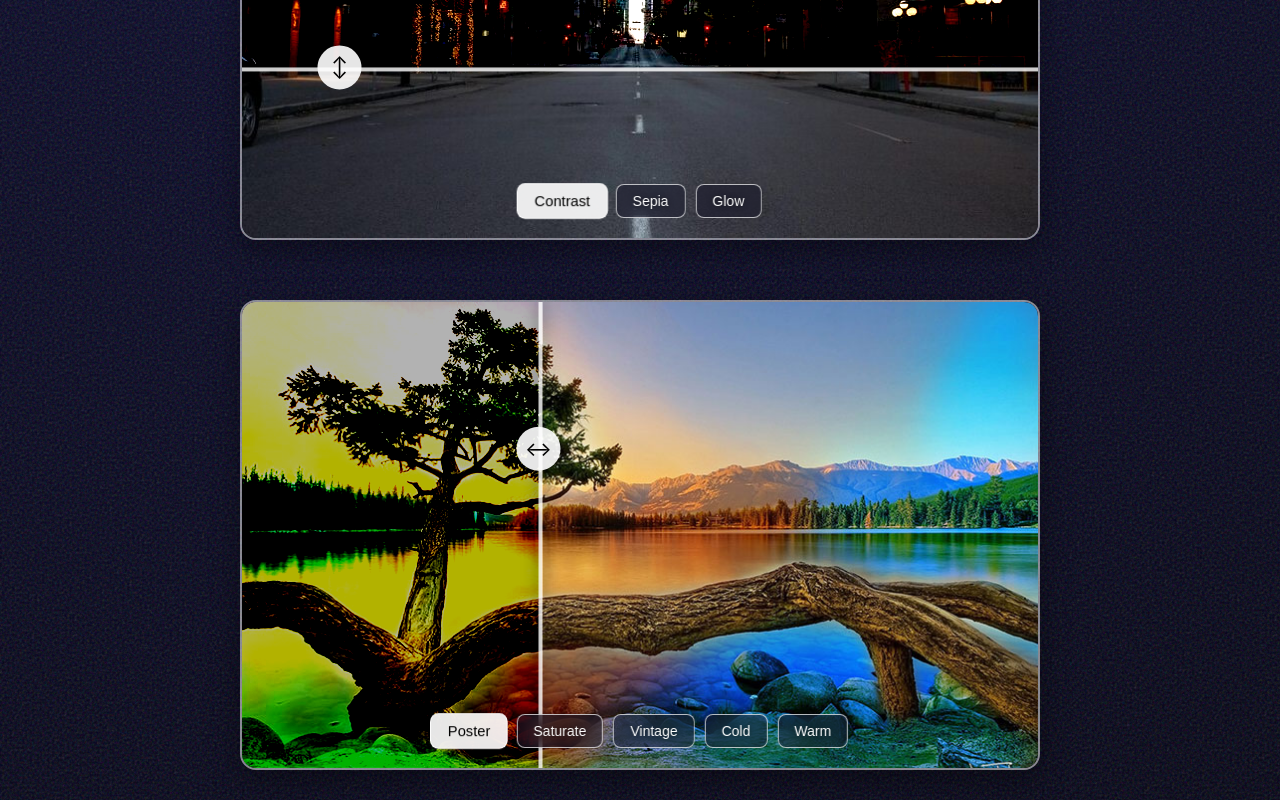
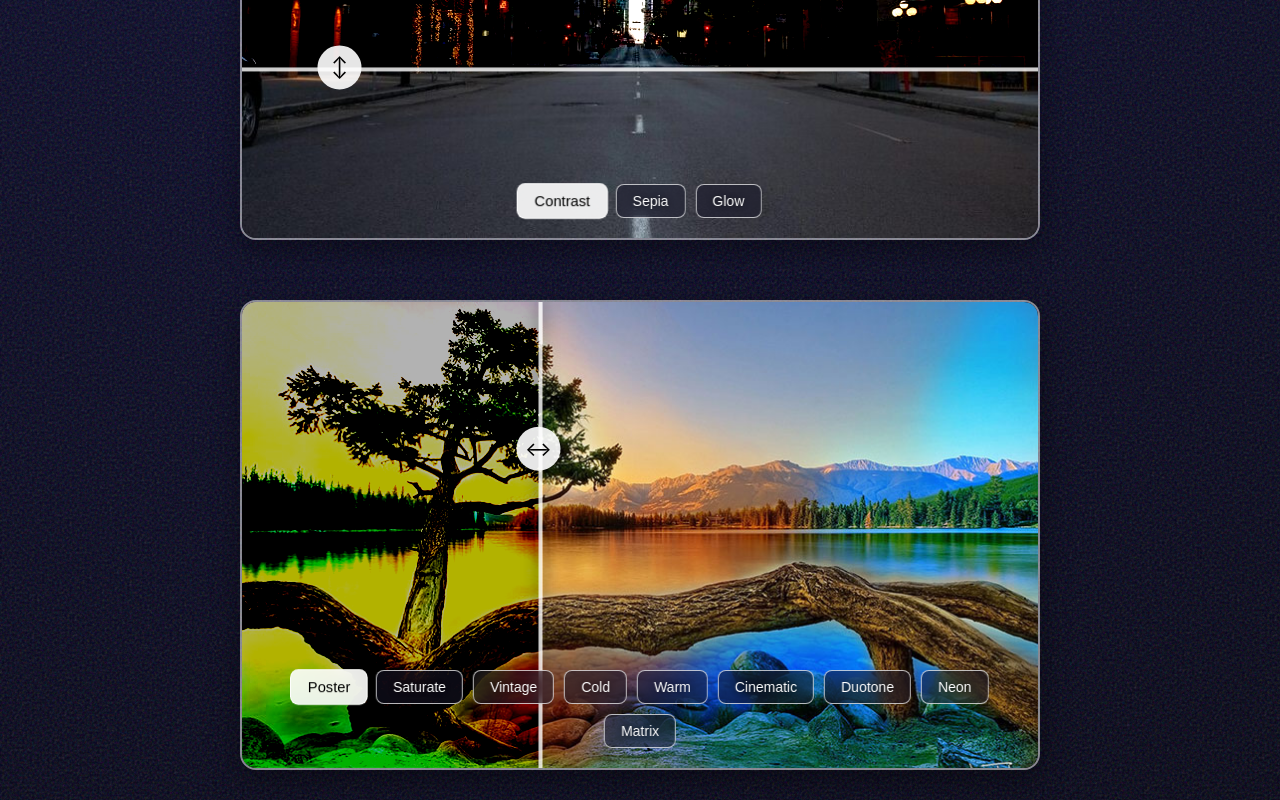
Before and after one commit to alekstar79/comparison-slider, a website built with Vite: page index.html in a window 1280 px wide. Shown: the part 953-1753 px from the top of the page. Built offline with nearby package versions, Linux system fonts and the light colour scheme.

Commit message:
update-2.1

```diff
--- a/index.html
+++ b/index.html
@@ -35,7 +35,7 @@
     data-comparison-slide
     data-init-x="300"
     data-init-y="150"
-    data-filters="Poster,Saturate,Vintage,Cold,Warm"
+    data-filters="Poster,Saturate,Vintage,Cold,Warm,Cinematic,Duotone,Neon,Matrix"
     alt=""
   >
 
--- a/src/SliderHtmlBuilder.ts
+++ b/src/SliderHtmlBuilder.ts
@@ -24,7 +24,13 @@ export class SliderHtmlBuilder
     { name: 'Glow', value: 'brightness(130%) contrast(120%) drop-shadow(0 0 5px rgba(255,255,255,0.8))' },
     { name: 'Vintage', value: 'sepia(60%) brightness(110%) contrast(110%)' },
     { name: 'Cold', value: 'hue-rotate(-20deg) contrast(110%) brightness(95%)' },
-    { name: 'Warm', value: 'hue-rotate(20deg) saturate(120%) brightness(105%)' }
+    { name: 'Warm', value: 'hue-rotate(20deg) saturate(120%) brightness(105%)' },
+
+    // New Creative Filters
+    { name: 'Cinematic', value: 'contrast(1.2) saturate(1.2) sepia(0.3)' },
+    { name: 'Duotone', value: 'contrast(1.5) hue-rotate(-35deg) saturate(2)' },
+    { name: 'Neon', value: 'brightness(1.5) contrast(1.5) saturate(1.5) hue-rotate(290deg)' },
+    { name: 'Matrix', value: 'contrast(1.2) saturate(0.8) hue-rotate(90deg) brightness(0.8)' }
   ]
 
   static enhanceImage(img: HTMLImageElement): HTMLElement
```
